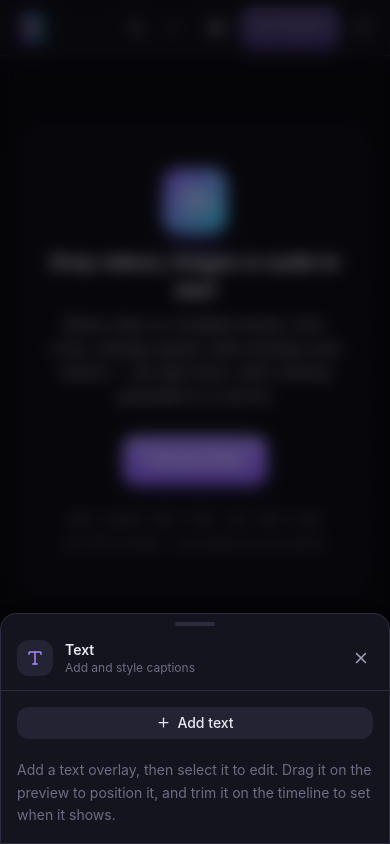
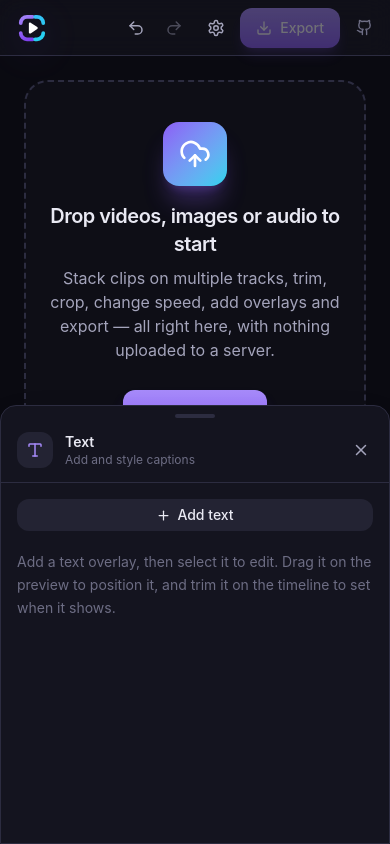
Before and after one commit to ericdallo/edite, a React (Vite) app: page / in a window 390 px wide. Both pictures are taken after a click on the button "Text". Built offline with nearby package versions, Linux system fonts and the light colour scheme.

Commit message:
Dock the preview above the tool sheet on mobile

```diff
--- a/src/components/layout/EditorLayout.tsx
+++ b/src/components/layout/EditorLayout.tsx
@@ -1,4 +1,6 @@
 import { type ReactNode } from 'react';
+import { useEditorStore } from '@/store/editorStore';
+import { cn } from '@/lib/utils';
 import { SidebarToggle } from './SidebarToggle';
 
 export interface EditorLayoutProps {
@@ -9,14 +11,25 @@ export interface EditorLayoutProps {
 }
 
 export function EditorLayout({ rail, panel, stage, timeline }: EditorLayoutProps) {
+  const panelOpen = useEditorStore((s) => s.panelOpen);
+  const tool = useEditorStore((s) => s.selectedTool);
+  // On mobile the tool settings slide up as a bottom sheet. For canvas-affecting
+  // tools we dock the preview into the space above the sheet so edits (layout,
+  // effects, opacity…) stay visible while you drag a slider. The media browser
+  // keeps the tall sheet — it has nothing to preview. Desktop is untouched.
+  const previewAbove = panelOpen && tool !== 'media';
+
   return (
     <div className="relative flex min-h-0 flex-1 flex-col lg:flex-row">
       <div className="relative order-1 flex min-w-0 flex-1 flex-col lg:order-3">
         <SidebarToggle />
         <div className="relative min-h-0 flex-1">{stage}</div>
-        {timeline}
+        <div className={cn(previewAbove ? 'hidden lg:contents' : 'contents')}>{timeline}</div>
+        {/* Reserves the lower viewport for the sheet so the preview shrinks to
+            sit above it. Height must match the sheet's in ToolPanel. */}
+        <div aria-hidden className={cn('shrink-0 lg:hidden', previewAbove ? 'h-[52dvh]' : 'hidden')} />
       </div>
-      {rail}
+      <div className={cn(previewAbove ? 'hidden lg:contents' : 'contents')}>{rail}</div>
       {panel}
     </div>
   );
--- a/src/components/tools/ToolPanel.tsx
+++ b/src/components/tools/ToolPanel.tsx
@@ -26,6 +26,10 @@ export function ToolPanel() {
   const collapsed = useEditorStore((s) => s.sidebarCollapsed);
   const meta = META[tool];
   const Icon = meta.icon;
+  // Mobile only: a canvas-affecting tool docks the preview above the sheet (see
+  // EditorLayout), so the sheet takes a fixed slice and the backdrop must not
+  // dim or block the live preview behind it.
+  const previewAbove = panelOpen && tool !== 'media';
 
   return (
     <>
@@ -34,8 +38,11 @@ export function ToolPanel() {
         onClick={() => setPanelOpen(false)}
         aria-hidden
         className={cn(
-          'fixed inset-0 z-30 bg-black/50 backdrop-blur-sm transition-opacity lg:hidden',
+          'fixed inset-0 z-30 transition-opacity lg:hidden',
           panelOpen ? 'opacity-100' : 'pointer-events-none opacity-0',
+          previewAbove
+            ? 'pointer-events-none bg-transparent backdrop-blur-none'
+            : 'bg-black/50 backdrop-blur-sm',
         )}
       />
 
@@ -45,6 +52,9 @@ export function ToolPanel() {
           // mobile: bottom sheet
           'fixed inset-x-0 bottom-0 z-40 max-h-[80dvh] rounded-t-2xl border border-line transition-[transform,width,opacity] duration-200 ease-out',
           panelOpen ? 'translate-y-0' : 'translate-y-full',
+          // Fixed slice when the preview is docked above (height matches the
+          // spacer in EditorLayout); content scrolls within.
+          previewAbove && 'h-[52dvh] lg:h-auto',
           // desktop: static left column
           'lg:static lg:bottom-auto lg:z-auto lg:order-2 lg:max-h-none lg:w-[300px] lg:translate-y-0 lg:overflow-hidden lg:rounded-none lg:border-0 lg:border-r lg:border-line lg:bg-surface/30 lg:shadow-none',
           // desktop: collapse alongside the rail when hidden (mobile sheet unaffected)
```
